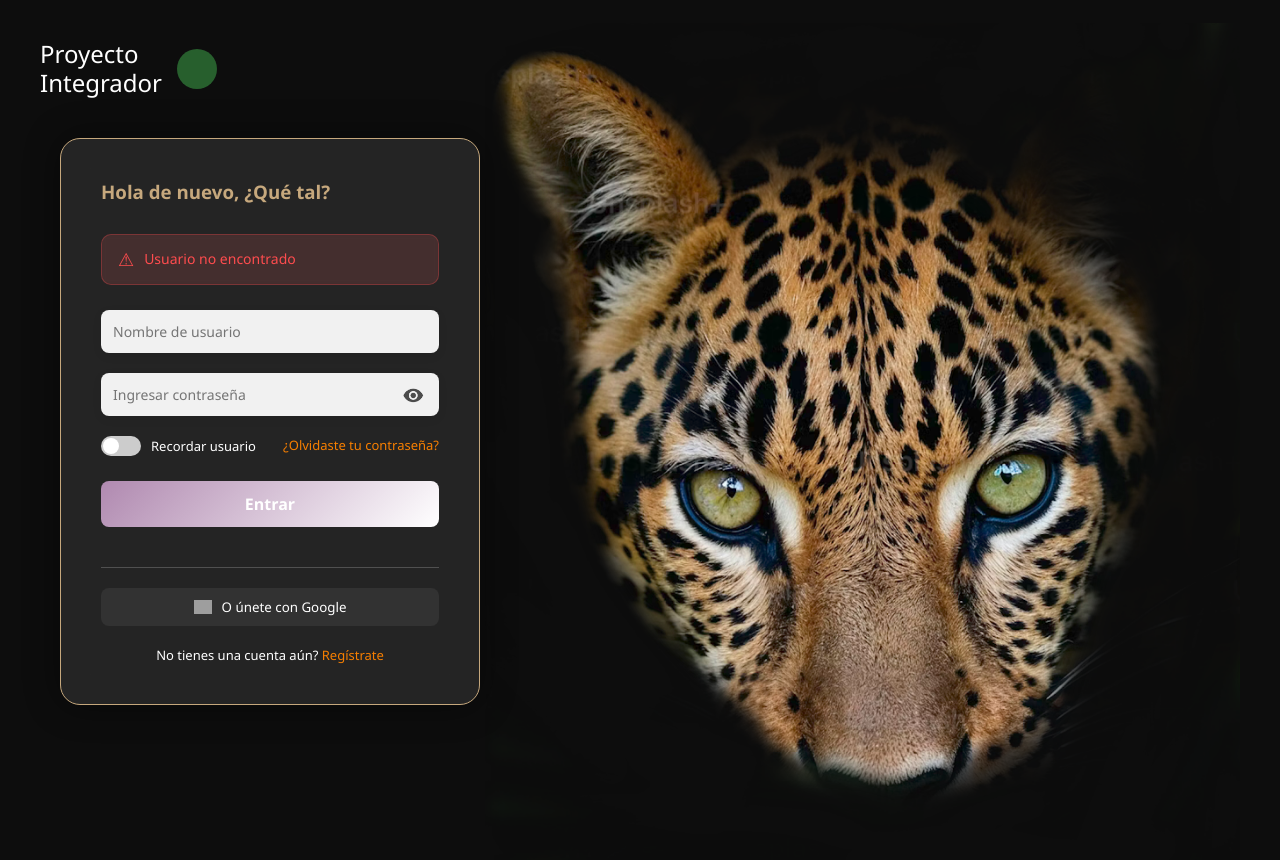
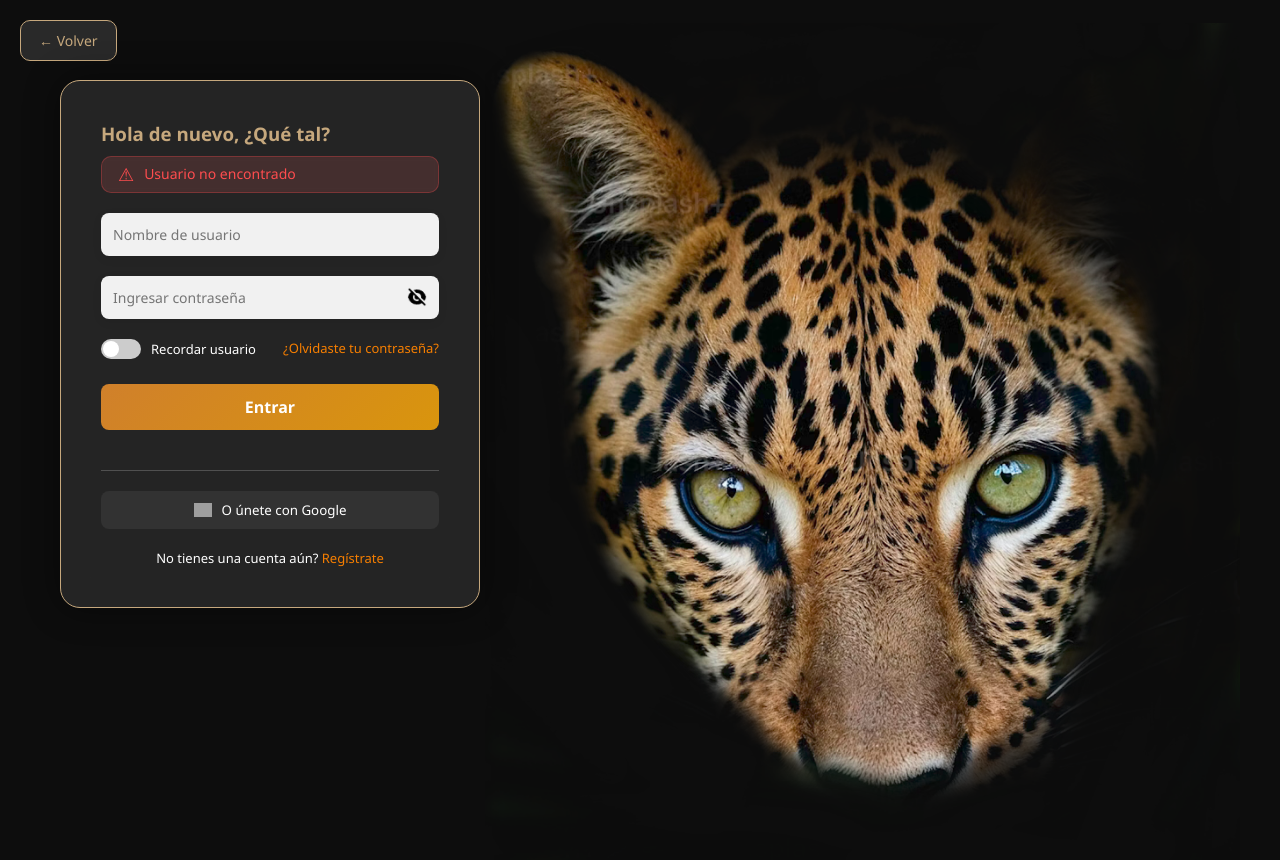
Before and after one commit to aibarra9-ux/E-Colima, a PHP site: page /PHP/Login/login.php?error=usuario in a window 1280 px wide. Run offline with PHP 8.4, Linux system fonts and the light colour scheme; grey boxes are pictures that could not be loaded.

Commit message:
Arreglando errores de diseño

```diff
--- a/CSS/Login/estilos.css
+++ b/CSS/Login/estilos.css
@@ -22,6 +22,31 @@ body {
 }
 
 /* ---------- LADO IZQUIERDO ---------- */
+.back-home{
+    position: fixed;
+    top: 20px;
+    left: 20px;
+
+    padding: 10px 18px;
+    border-radius: 10px;
+
+    background: rgba(47,47,47,0.85);
+    border: 1px solid #c6a87d;
+
+    color: #c6a87d;
+    text-decoration: none;
+    font-weight: 500;
+    font-size: 14px;
+
+    backdrop-filter: blur(10px);
+    transition: all 0.25s ease;
+}
+
+.back-home:hover{
+    background: #c6a87d;
+    color: #1a1a1a;
+    transform: translateY(-2px);
+}
 
 .login-section {
     width: 50%;
@@ -32,24 +57,7 @@ body {
     z-index: 3; /* Encima de todo */
 }
 
-.logo {
-    display: flex;
-    align-items: center;
-    gap: 15px;
-    margin-bottom: 40px;
-}
 
-.logo h2 {
-    font-weight: 500;
-    line-height: 1.2;
-}
-
-.circulo {
-    width: 40px;
-    height: 40px;
-    background-color: #275f2d;
-    border-radius: 50%;
-}
 
 .card {
     background: rgba(47, 47, 47, 0.7);
@@ -61,6 +69,7 @@ body {
     margin-left: 20px;
     border: 1px solid #c6a87d;
     box-shadow: 0 0 35px rgba(0, 0, 0, 0.45);
+    margin-top: 40px;
 }
 
 .card {
@@ -121,6 +130,10 @@ body {
     transition: 0.3s;
 }
 
+.input-group:hover {
+    box-shadow: 0 5px 10px rgba(73, 148, 223, 0.4);
+}
+
 
 .password {
     position: relative;
@@ -135,7 +148,7 @@ body {
 }
 
 .password .eye img {
-    width: 25px;
+    width: 20px;
     height: auto;
     display: block;
 }
@@ -200,7 +213,7 @@ body {
 .btn-login {
     width: 100%;
     padding: 12px;
-    background: #b08968;
+    background: #b0689f;
     font-size: 16px;
     border: none;
     border-radius: 8px;
@@ -209,14 +222,14 @@ body {
     cursor: pointer;
     margin-bottom: 20px;
     transition: 0.3s ease;
-    background: linear-gradient(135deg, #b089b0, white);
+    background: linear-gradient(135deg, #d0802b, rgb(217, 149, 13));
 
 }
 
 .btn-login:hover {
     transform: translateY(-3px);
     background: linear-gradient(135deg, #b08968, #f77f00);
-    box-shadow: 0 8px 20px rgba(58, 123, 213, 0.4);
+    box-shadow: 0 8px 20px rgba(234, 235, 236, 0.4);
 }
 
 .divider {
@@ -241,6 +254,11 @@ body {
 
 .btn-google img {
     width: 18px;
+}
+
+.btn-google:hover {
+    background: linear-gradient(135deg, #323232, #323232);
+    box-shadow: 0 8px 20px rgba(234, 235, 236, 0.4);
 }
 
 .register {
@@ -317,11 +335,13 @@ footer {
 
 .login-error {
     color: #ff4d4f !important;
+    position: relative;
     background: rgba(255, 77, 79, 0.12) !important;
     border: 1px solid rgba(255, 77, 79, 0.3) !important;
     border-radius: 10px !important;
     padding: 12px 16px !important;
-    margin-bottom: 25px !important;
+    margin-bottom: 0px !important;
+    top: -20px !important;
     font-size: 14px !important;
     font-weight: 500 !important;
     display: flex !important;
@@ -332,9 +352,27 @@ footer {
 
 .login-error span {
     color: #ff4d4f !important;
-    line-height: 1.4 !important;
+    line-height: 0.6 !important;
 }
 
 .login-error span:first-child {
     font-size: 18px !important;
 }
+
+
+
+#errorPassword{
+    display: none;
+
+    color: #ff4d4f;
+    background: rgba(255, 77, 79, 0.12);
+    border: 1px solid rgba(255, 77, 79, 0.3);
+    border-radius: 10px;
+    padding: 12px 16px;
+    margin-bottom: 25px;
+    font-size: 14px;
+    font-weight: 500;
+    align-items: center;
+    gap: 10px;
+    backdrop-filter: blur(2px);
+}
--- a/PHP/Login/login.php
+++ b/PHP/Login/login.php
@@ -2,9 +2,10 @@
 <html lang="es">
 <head>
     <meta charset="UTF-8">
-    <title>Proyecto Integrador - Login</title>
+    <title>Login</title>
     <link rel="stylesheet" href="../../CSS/Login/estilos.css">
     <meta name="viewport" content="width=device-width, initial-scale=1.0">
+
 </head>
 <body>
 
@@ -12,11 +13,7 @@
 
         <!-- Lado izquierdo -->
         <div class="login-section">
-
-            <div class="logo">
-                <h2>Proyecto<br>Integrador</h2>
-                <div class="circulo"></div>
-            </div>
+            <a href="../Home/home.php" class="back-home">← Volver</a>
 
             <div class="card">
                 <h3>Hola de nuevo, ¿Qué tal?</h3>
@@ -42,9 +39,9 @@
                     </div>
 
                     <div class="input-group password">
-                        <input type="password" name = "password" placeholder="Ingresar contraseña" required>
+                        <input type="password" name = "password" id="password"placeholder="Ingresar contraseña" required>
                         <span class="eye">
-                            <img src="../../assets/Login/ojo_abierto.png" alt="mostrar contraseña">
+                            <img src="../../assets/Login/eye-off-fill.png" id="togglePassword" alt="mostrar contraseña">
                         </span>
                     </div>
 
@@ -83,6 +80,6 @@
         </div>
 
     </div>
-
+   <script src="../../JavaScript/Login/login.js"></script>
 </body>
 </html>
```
Also changed, not shown: JavaScript/Login/auth.js (deleted, +0 -23 lines), JavaScript/Login/login.js (added, +40 -0 lines), PHP/Login/registro.php (+15 -10 lines).
